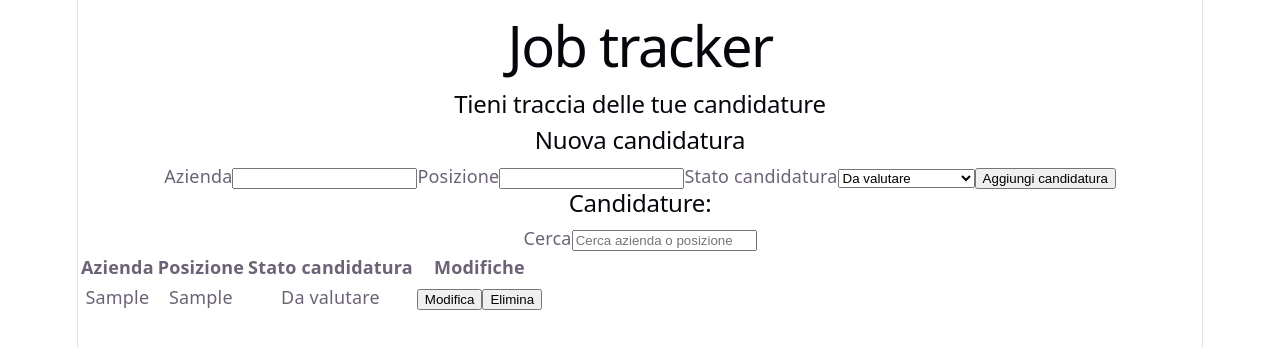
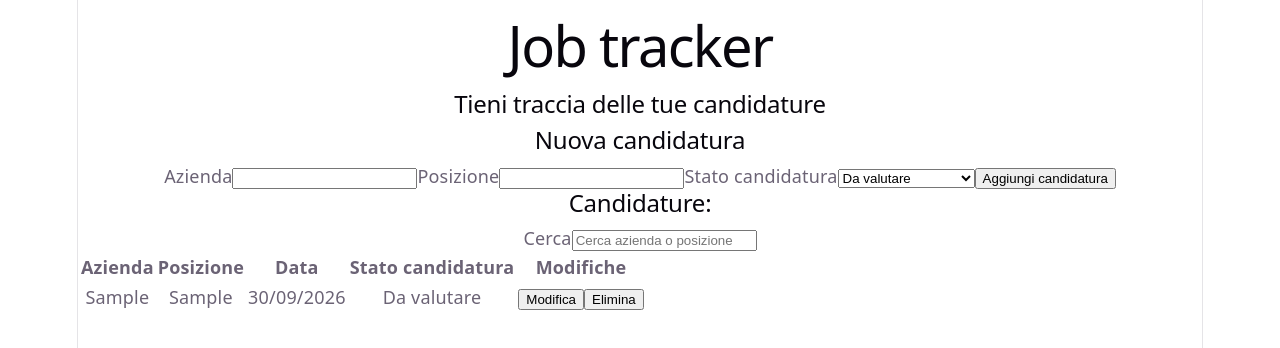
Before and after one commit to ClaudiaSgalippa/Job-Tracker, a React (Vite) app in the folder job-tracker/: page / in a window 1280 px wide. Both pictures are taken after typing "Sample", "Sample" into the empty fields and a click on the button "Aggiungi candidatura". Shown: the top 348 px of the page. Built offline with nearby package versions, Linux system fonts and the light colour scheme.

Commit message:
Aggiunta data

```diff
--- a/job-tracker/src/components/ApplicationForm.jsx
+++ b/job-tracker/src/components/ApplicationForm.jsx
@@ -28,7 +28,8 @@ function ApplicationForm() {
             id: Date.now(),
             company:company,
             position:position,
-            status:status
+            status:status,
+            date: new Date().toISOString()
         }
 
         setApplications([...applications, newApplication])
@@ -128,6 +129,7 @@ function ApplicationForm() {
                     <tr>
                         <th>Azienda</th>
                         <th>Posizione</th>
+                        <th>Data</th>
                         <th>Stato candidatura</th>
                         <th>Modifiche</th>
                     </tr>
@@ -135,13 +137,14 @@ function ApplicationForm() {
                 <tbody>
                     {filteredApplications.length === 0 ? (
                         <tr>
-                            <td colSpan='4'>Nessuna candidatura trovata</td>
+                            <td colSpan='5'>Nessuna candidatura trovata</td>
                         </tr>
                     ) : (
                         filteredApplications.map((application) => (
                             <tr key={application.id}>
                             <td>{application.company}</td>
                             <td>{application.position}</td>
+                            <td>{new Date(application.date).toLocaleDateString('it-IT')}</td>
                             <td>
                                 {editingId === application.id ? (
                                     <select
```
